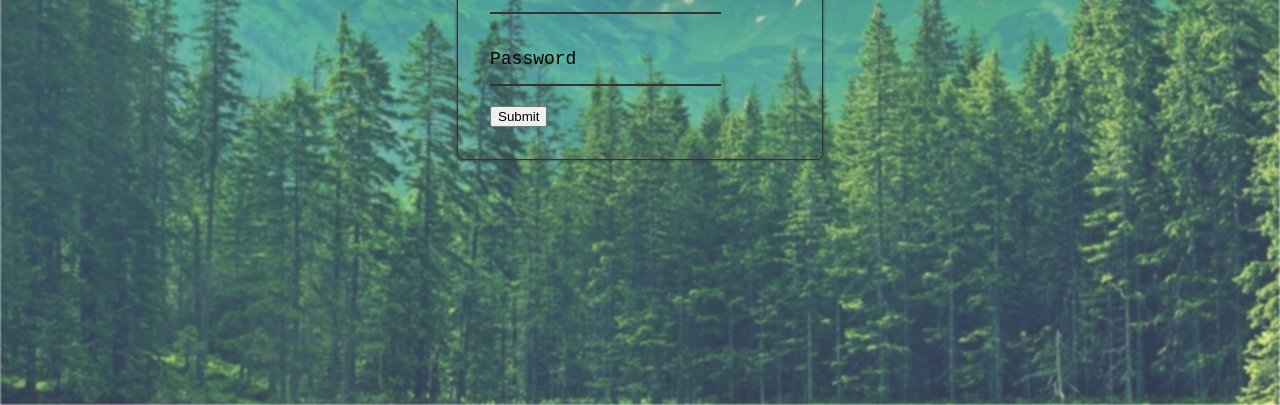
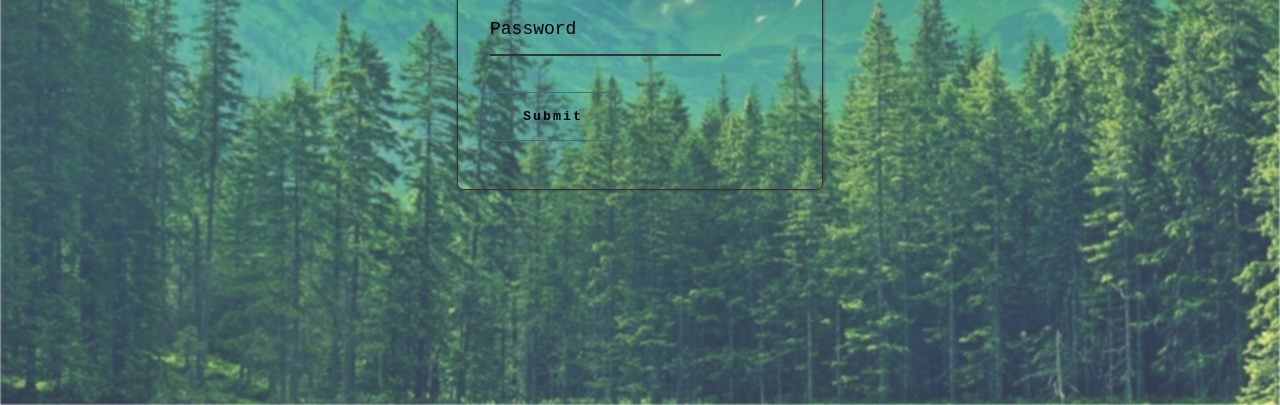
Before and after one commit to HenriBresteau/label, a website: page index.html in a window 1280 px wide. Shown: the part 395-800 px from the top of the page. Drawn offline with Linux system fonts and the light colour scheme; a web font is replaced by a local one.

Commit message:
style button +:hover +:active

```diff
--- a/style.css
+++ b/style.css
@@ -63,4 +63,25 @@ body::before {
     font-size: 14px;
     transition: all 0.5s ease;
 }
+button  {
+    margin: 1rem auto;
+    padding: 1rem 2rem;
+    border-radius: 4px;
+    border: 1px solid #3b7181;
+    cursor: pointer;
+    outline: none;
+    font-weight: bold;
+    transition: 0.4s ease;
+    background: transparent;
+    font-family: inherit;
+    letter-spacing: 2px;
+}
+button:hover {
+    box-shadow: inset 0 0 0 30px #3b7181, 1px 1px 3px #333;
+    transform:  translateX(4px);
+    color: #eee;
+}
+button:active {
+    transform: scale(0.95);
+}
 /*# sourceMappingURL=style.css.map */
```
